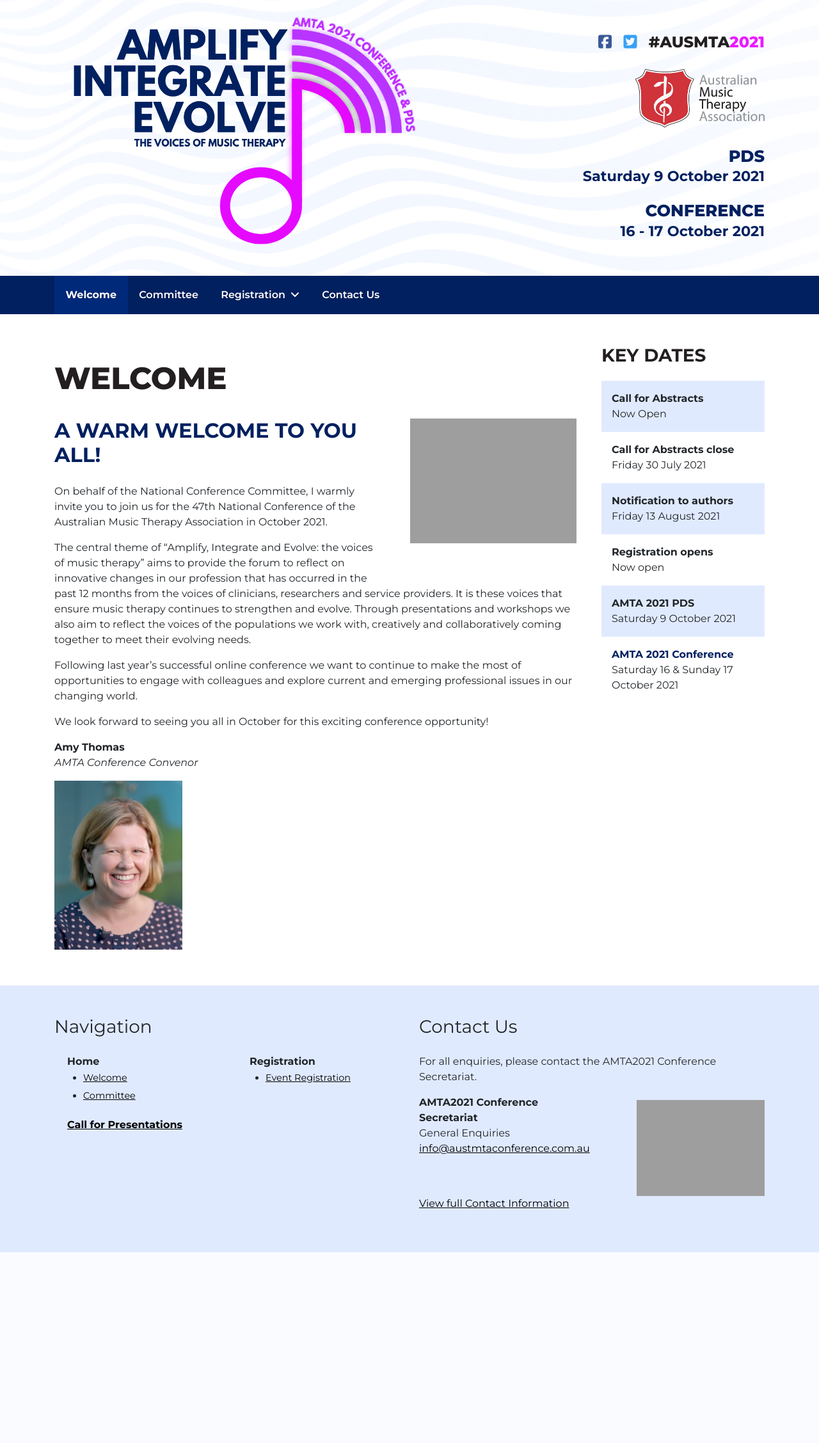
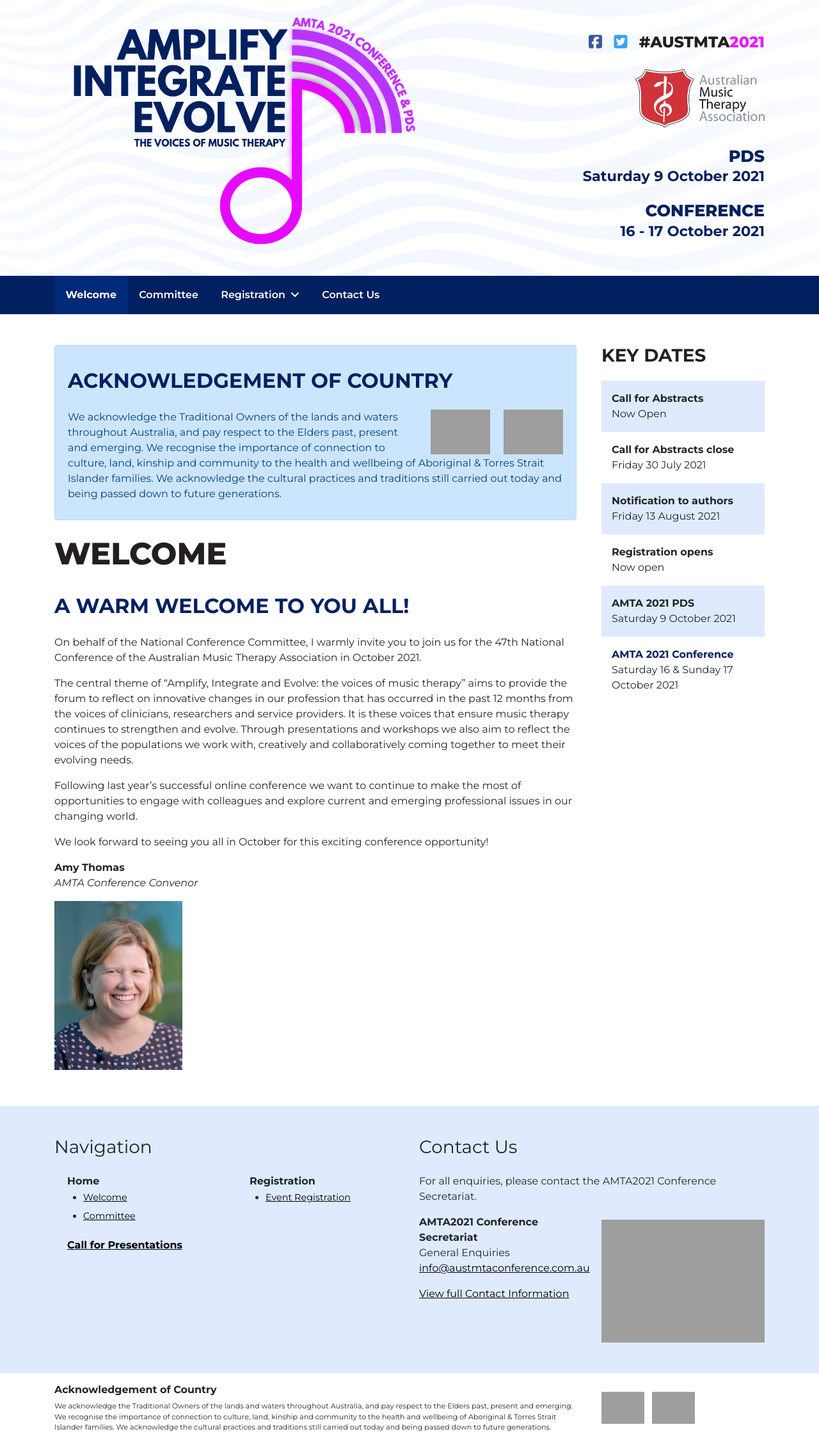
Before and after one commit to ICMS-Australasia/AMTA2021, a PHP site: page /index.php in a window 1280 px wide. Shown: the whole page at 64% size. Before the commit the page ends 1957 px from the top, so only its background shows below. Run offline with PHP 8.4, Linux system fonts and the light colour scheme; some libraries are stand-ins or nearby versions; grey boxes are pictures that could not be loaded.

Commit message:
Added sections

```diff
--- a/include/footer.php
+++ b/include/footer.php
@@ -75,24 +75,35 @@
   <p>For all enquiries, please contact the AMTA2021 Conference Secretariat.</p>
 
   <div class="row">
-    <div class="col-6">
+    <div class="col-12 col-md-6">
       <p><strong>AMTA2021 Conference Secretariat</strong><br>
         General Enquiries<br>
         <a href="mailto:info@austmtaconference.com.au">info@austmtaconference.com.au</a>
+        <p><a href="contact-us">View full Contact Information</a></p>
       </p>
     </div>
-    <div class="col-6 text-right">
-      <a href="http://www.icmsaust.com.au/" target="_blank"><img src="http://www.icmsaust.com.au/wp-content/uploads/2021/02/icmsa55.png" width="200" class="img-fluid mt-2"></a>
-    </div>
-  </div>
-  <div class="row">
-    <div class="col-md">
-      <p><a href="contact-us">View full Contact Information</a></p>
+    <div class="col-6 col-md-6 text-right">
+      <a href="http://www.icmsaust.com.au/" target="_blank"><img src="http://www.icmsaust.com.au/wp-content/uploads/2021/02/icmsa55.png" class="img-fluid mt-2"></a>
     </div>
   </div>
 </div>
 </div>
 </div>
+</div>
+<!-- Acknowledgement of Country -->
+<div class="acknowledgement">
+  <div class="container">
+    <div class="row py-3 align-items-center">
+      <div class="col-12 col-md-9">
+        <h6>Acknowledgement of Country</h6>
+        <p>We acknowledge the Traditional Owners of the lands and waters throughout Australia, and pay respect to the Elders past, present and emerging. We recognise the importance of connection to culture, land, kinship and community to the health and wellbeing of Aboriginal & Torres Strait Islander families. We acknowledge the cultural practices and traditions still carried out today and being passed down to future generations.</p>
+      </div>
+      <div class="col-12 col-md-3">
+        <img src="https://waimh2021.org/img/flag-aboriginal.png" class="mt-3 mt-md-0" height="50">
+        <img src="https://waimh2021.org/img/flag-torres.png" class="mt-3 mx-2 mx-md-2 mt-md-0" height="50">
+      </div>
+    </div>
+  </div>
 </div>
 
 <!-- JavaScript -->
--- a/include/header.php
+++ b/include/header.php
@@ -43,7 +43,7 @@ if ($title == 'Welcome') {
             <a href="https://twitter.com/AustMTA" target="_blank">
               <i class="fab fa-twitter-square twitter"></i>
             </a>
-            <strong style="font-weight: 800">#AUSMTA<span>2021</span></strong>
+            <strong style="font-weight: 800">#AUSTMTA<span>2021</span></strong>
           </div>
           <div class="mt-4 mb-auto px-4 pr-md-0 pl-md-5">
             <a href="https://www.austmta.org.au/" target="_blank"><img src="img/logo-amta.png" alt="Australian Music Therapy Association" class="pl-md-5 img-fluid" width="250"></a>
@@ -131,7 +131,15 @@ if ($title == 'Welcome') {
     <div class="container">
       <div class="row pb-2">
         <div class="col-md pr-md-4 py-5">
-
+          <?php if ($title == "Welcome") ?>
+            <div class="alert alert-primary">
+              <h2 class="mt-4">Acknowledgement of Country</h2>
+              <div class="float-md-right">
+                <img src="https://waimh2021.org/img/flag-aboriginal.png" class="mb-4 mb-md-0 ml-md-3" height="70">
+                <img src="https://waimh2021.org/img/flag-torres.png" class="mb-4 mb-md-0 ml-md-3" height="70">
+              </div>
+              <p>We acknowledge the Traditional Owners of the lands and waters throughout Australia, and pay respect to the Elders past, present and emerging. We recognise the importance of connection to culture, land, kinship and community to the health and wellbeing of Aboriginal & Torres Strait Islander families. We acknowledge the cultural practices and traditions still carried out today and being passed down to future generations.</p>
+            </div>
           <h1>
             <?php	echo $title; ?>
           </h1>
--- a/index.php
+++ b/index.php
@@ -3,9 +3,6 @@ $title = "Welcome";
 include('include/header.php');
 ?>
 
-<figure class="figure ml-0 mb-5 ml-md-5 float-md-right">
-                            <img src="img/speakers/silveira.jpg" class=" img-fluid" width="260" alt="">
-                        </figure>
 
 <h2 class="mt-0">A warm welcome to you all!</h2>
 
--- a/style.css
+++ b/style.css
@@ -359,6 +359,12 @@ body {
     .footer a:hover {
       color: #666666; }
 
+.acknowledgement h6 {
+  font-weight: 700; }
+.acknowledgement p {
+  font-size: 0.7rem;
+  margin: 0; }
+
 @media (max-width: 768px) {
   .header {
     background: url("./img/bg-header.png");
--- a/style.scss
+++ b/style.scss
@@ -515,6 +515,16 @@ body {
   }
 }
 
+.acknowledgement {
+  h6 {
+    font-weight: 700;
+  }
+  p {
+    font-size: 0.7rem;
+    margin: 0;
+  }
+}
+
 
 @media (max-width: 768px) {
   .header {
```
Also changed, not shown: 1 other file.
